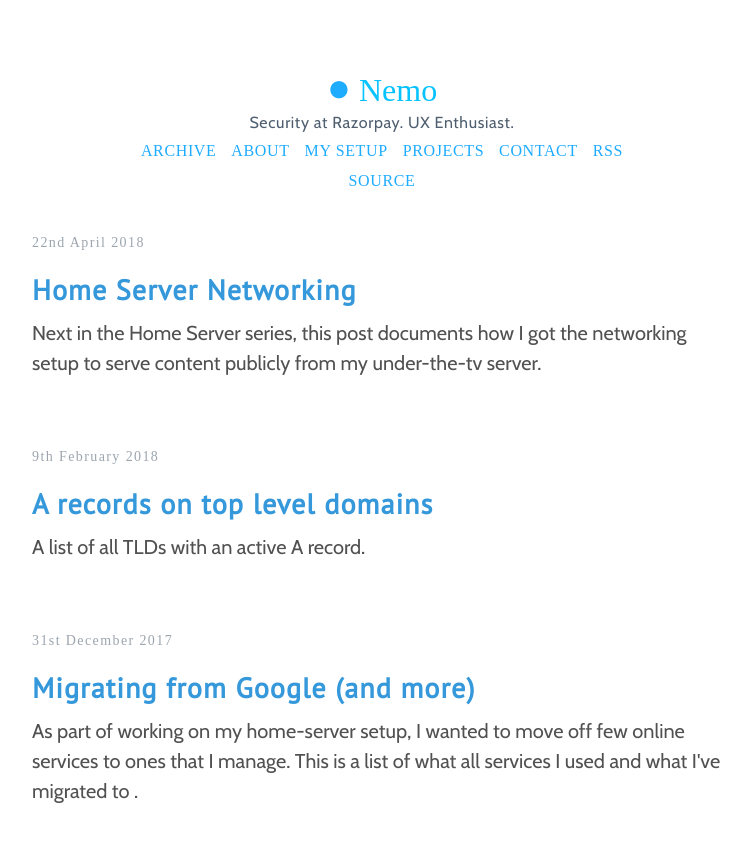
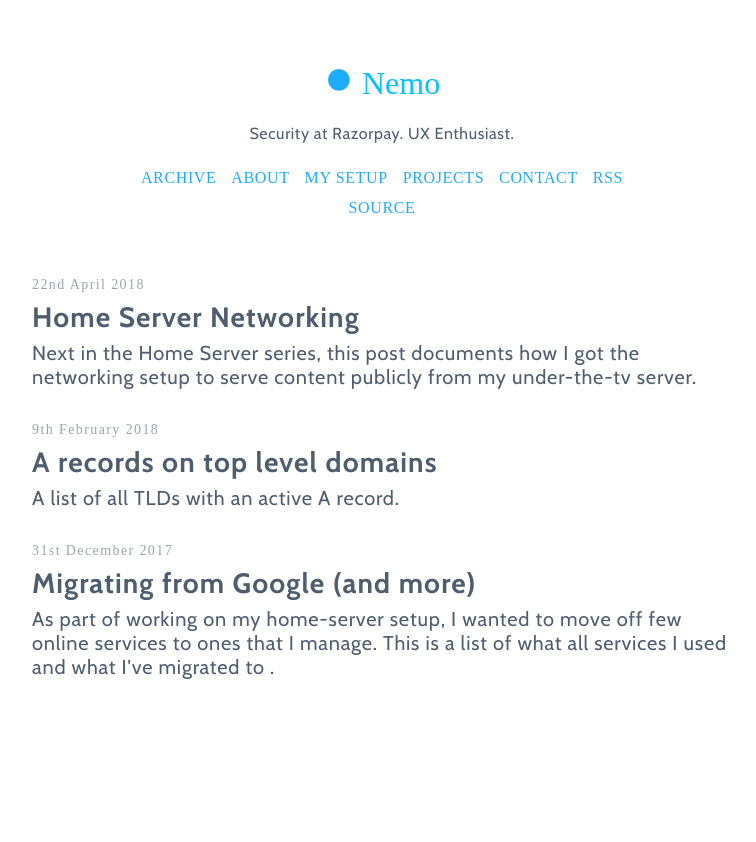
Before and after one commit to captn3m0/captn3m0.github.com, a Jekyll site: the page built from index.html, in a window 1280 px wide. Shown: the top 842 px of the page, without its empty margins (258-1014 px from the left). Built offline with Jekyll 4.4.1, drawn with Linux system fonts in a browser that asks for light colours; the list of posts is cut into pages by our own code.

Commit message:
editorconfig and style edits

```diff
--- a/_scss/_home.scss
+++ b/_scss/_home.scss
@@ -2,12 +2,12 @@
     width: 560px;
     min-height: 180px;
     text-align: center;
-    margin: 64px auto 0px auto;
+    margin: 48px auto 0px auto;
 
     .circle:before {
       content: ' \25CF';
-      font-size: 40px;
-      color: #1EACFF;
+      font-size: 50px;
+      color: #1eacff;
     }
 
     .name {
@@ -16,7 +16,8 @@
         font-weight: normal;
         line-height: normal;
         font-size: 32px;
-        color: #06C3FF;
+        color: #06c3ff;
+        margin-bottom: 16px;
     }
     .about {
         font-family: Cabin;
@@ -26,8 +27,10 @@
         font-size: 16px;
         text-align: center;
         letter-spacing: 0.04em;
-        color: #4E5E6F;
+        color: #4e5e6f;
+        margin-bottom: 16px
     }
+    margin-bottom: 48px;
 }
 
 .topbar {
@@ -50,12 +53,16 @@
     }
 }
 
-.home-posts {
+.raava-posts {
     font-family: Cabin;
     font-style: normal;
     font-weight: normal;
-    .post {
-        .post-date {
+
+    .raava-post {
+
+        margin-top: 32px;
+
+        .raava-post-date {
             font-family: Ubuntu Mono;
             line-height: 17px;
             font-size: 14px;
@@ -63,15 +70,26 @@
             color: rgba(78, 94, 111, 0.56);
         }
 
-        .post-title {
+        h1.raava-post-title {
+            font-family: Cabin;
             font-weight: bold;
             line-height: normal;
             font-size: 28px;
             letter-spacing: 0.04em;
             color: #4e5e6f;
+            margin: 7px 0px;
+
+            a {
+                color: #4e5e6f;
+                text-decoration: none;
+            }
         }
-        .post-excerpt {
-            letter-spacing: normal;
+
+        .raava-post-excerpt {
+            line-height: 24px;
+            font-size: 20px;
+            letter-spacing: 0.04em;
+            color: #4e5e6f;
         }
     }
 }
--- a/index.html
+++ b/index.html
@@ -3,16 +3,16 @@ layout: home
 title: Home
 ---
 
-<div class="home-posts">
+<div class="raava-posts">
   {% for post in paginator.posts limit:3 %}
-  <div class="post">
-    <span class="post-date">{{ post.date | date_to_long_string: "ordinal" }}</span>
-    <h1 class="post-title">
+  <div class="raava-post">
+    <div class="raava-post-date">{{ post.date | date_to_long_string: "ordinal" }}</div>
+    <h1 class="raava-post-title">
       <a href="{{ post.url }}">
         {{ post.title }}
       </a>
     </h1>
-    <div class="post-excerpt">{{ post.excerpt }}</div>
+    <div class="raava-post-excerpt">{{ post.excerpt }}</div>
   </div>
   {% endfor %}
 </div>
```
Also changed, not shown: 1 other file.
